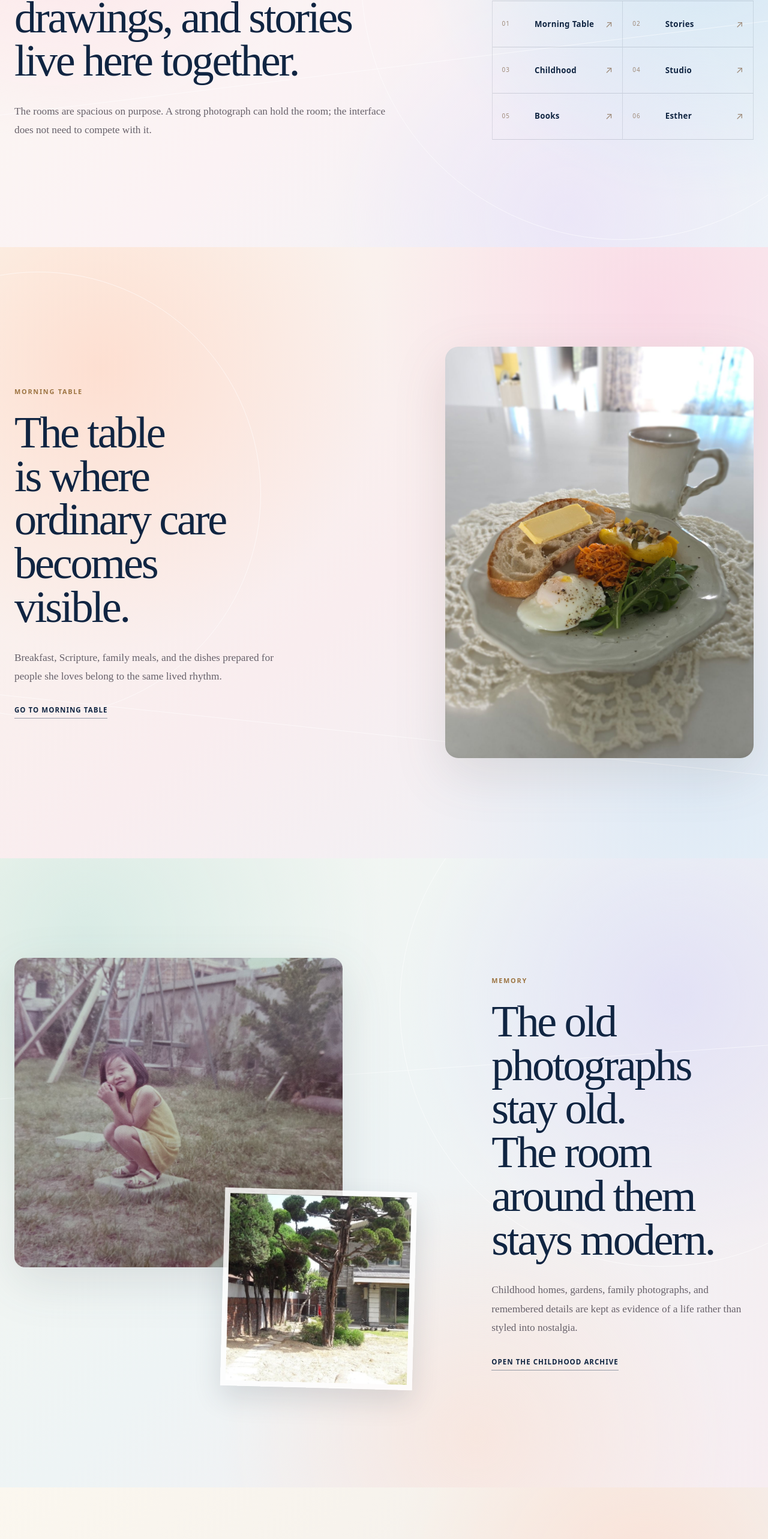
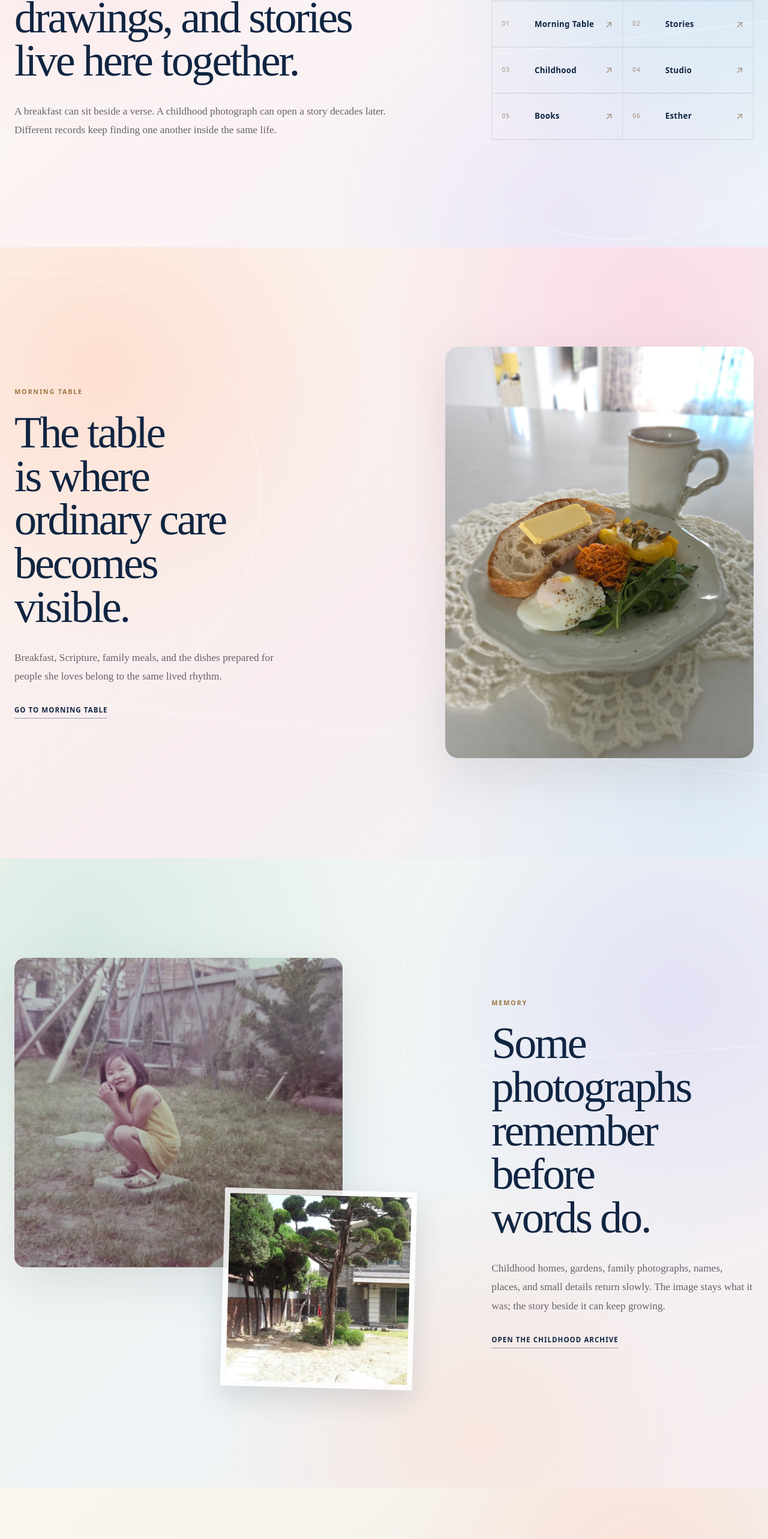
Before and after one commit to k-mama/esthercho, a Next.js app: page / in a window 1280 px wide. Shown: the part 1100-3666 px from the top of the page at 60% size. Built offline with nearby package versions, Linux system fonts and the light colour scheme.

Commit message:
copy: remove design meta from Esther home

```diff
--- a/src/app/page.tsx
+++ b/src/app/page.tsx
@@ -40,8 +40,8 @@ export default function Home() {
             <p className={styles.eyebrow}>INSIDE ESTHER&apos;S HOUSE</p>
             <h2 id="house-title">Meals, photographs, drawings, and stories live here together.</h2>
             <p>
-              The rooms are spacious on purpose. A strong photograph can hold the room;
-              the interface does not need to compete with it.
+              A breakfast can sit beside a verse. A childhood photograph can open a story
+              decades later. Different records keep finding one another inside the same life.
             </p>
           </div>
 
@@ -109,10 +109,10 @@ export default function Home() {
 
           <div className={styles.sceneCopy}>
             <p className={styles.eyebrow}>MEMORY</p>
-            <h2 id="memory-title">The old photographs stay old. The room around them stays modern.</h2>
+            <h2 id="memory-title">Some photographs remember before words do.</h2>
             <p>
-              Childhood homes, gardens, family photographs, and remembered details are
-              kept as evidence of a life rather than styled into nostalgia.
+              Childhood homes, gardens, family photographs, names, places, and small details
+              return slowly. The image stays what it was; the story beside it can keep growing.
             </p>
             <Link href="/archive/" className={styles.textLink}>
               Open the childhood archive
@@ -189,7 +189,7 @@ export default function Home() {
       <section className={styles.closingRoom} aria-labelledby="closing-title">
         <div className={`container ${styles.closingInner}`}>
           <p className={styles.eyebrow}>KEEP WALKING</p>
-          <h2 id="closing-title">The books and the biography are only two rooms in a much larger life.</h2>
+          <h2 id="closing-title">Some of these stories eventually become books.</h2>
           <div className={styles.closingLinks}>
             <Link href="/books/">Books <span aria-hidden="true">→</span></Link>
             <Link href="/about/">Meet Esther <span aria-hidden="true">→</span></Link>
```
